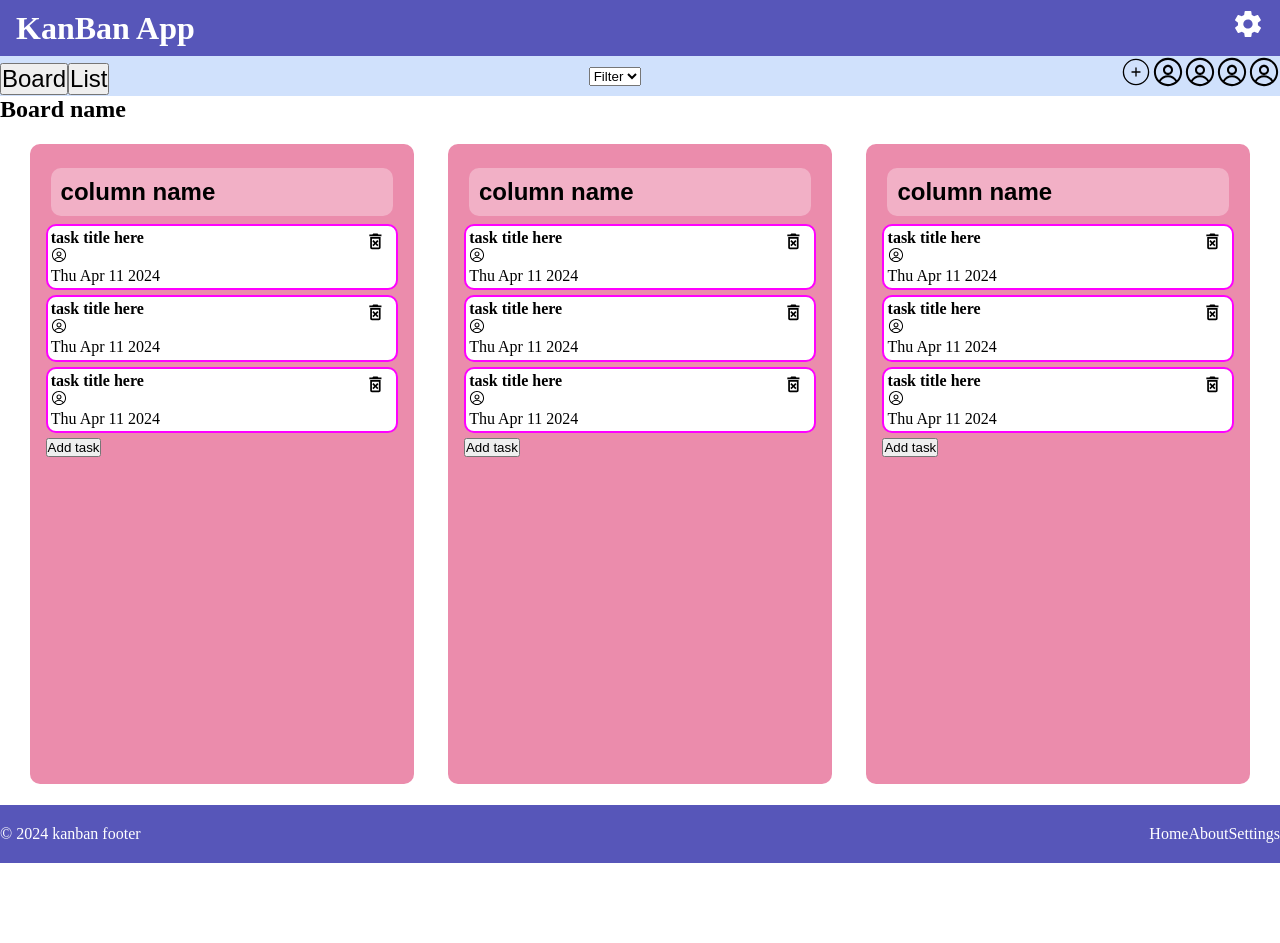
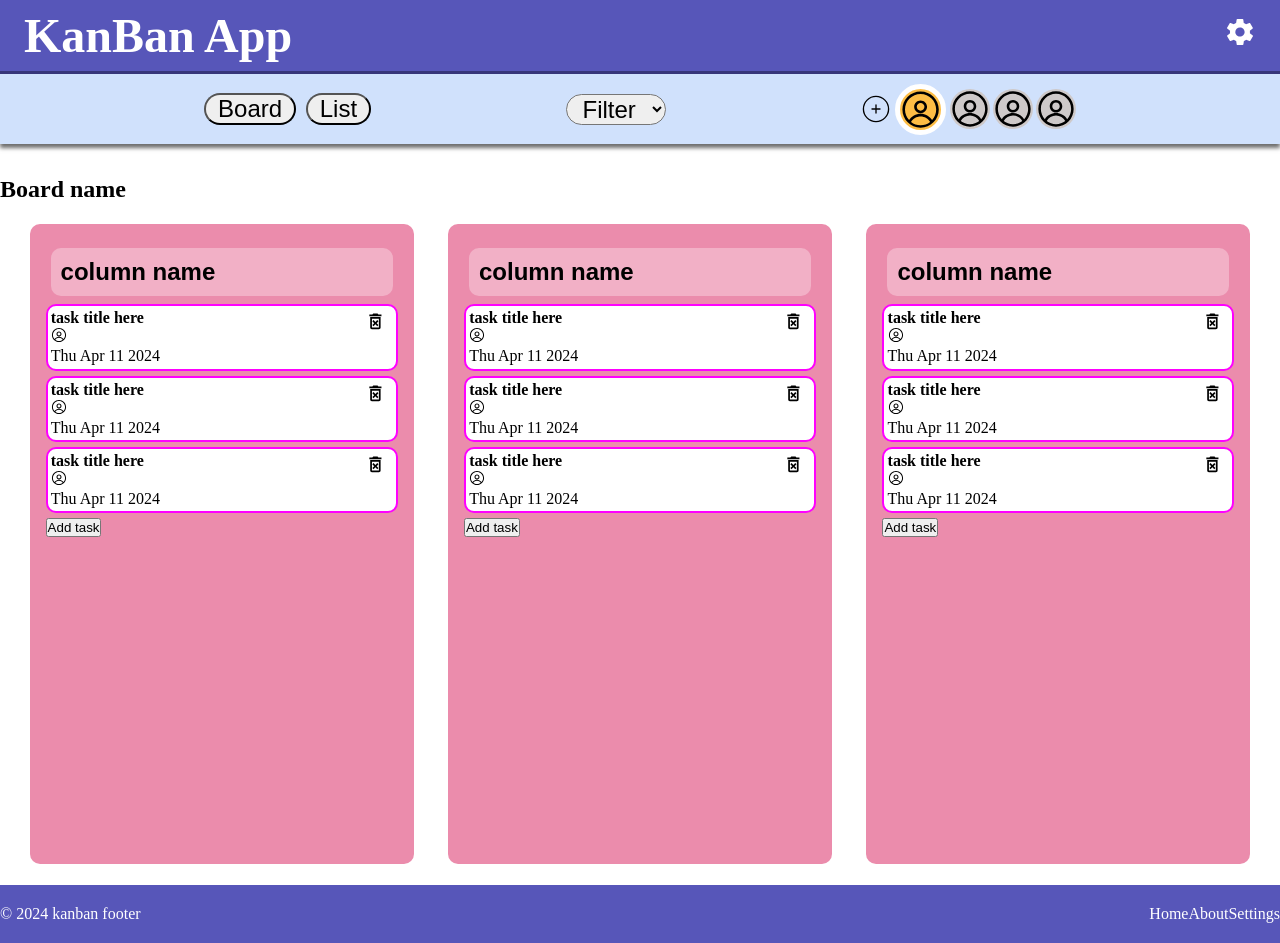
Before and after one commit to jumistrandberg/kanban_collab, a React (Vite) app: page / in a window 1280 px wide. Before the commit the page ends 863 px from the top, so only its background shows below. Built offline with nearby package versions, Linux system fonts and the light colour scheme.

Commit message:
added styling to header

```diff
--- a/src/App.jsx
+++ b/src/App.jsx
@@ -6,7 +6,9 @@ function App() {
   return (
     <body>
       <Header />
-      <Board />
+      <main>
+        <Board />
+      </main>
       <Footer />
     </body>
   );
--- a/src/components/Header.jsx
+++ b/src/components/Header.jsx
@@ -13,7 +13,7 @@ const Header = () => {
         </button>
       </div>
       <div className="tools_div">
-        <div>
+        <div className="tools_vue_div">
           <button className="tools_vue_btn">Board</button>
           <button className="tools_vue_btn">List</button>
         </div>
@@ -21,11 +21,11 @@ const Header = () => {
           <option value="">Filter</option>
         </select>
         <div className="user_avatar_div">
-          <CiCirclePlus role="button" />
-          <RxAvatar role="button" />
-          <RxAvatar role="button" />
-          <RxAvatar role="button" />
-          <RxAvatar role="button" />
+          <CiCirclePlus className="add_user_btn" role="button" />
+          <RxAvatar className="user_avatar active_user" role="button" />
+          <RxAvatar className="user_avatar" role="button" />
+          <RxAvatar className="user_avatar" role="button" />
+          <RxAvatar className="user_avatar" role="button" />
         </div>
       </div>
     </header>
--- a/src/index.css
+++ b/src/index.css
@@ -6,13 +6,21 @@
   padding: 0;
 }
 
+h1 {
+  font-size: 3rem;
+}
+
+/* ***** HEADER ***** */
+
 .logo_settings_div {
-  padding: 0.5em 1em;
+  padding: 0.5em 1.5em;
   background-color: #5756b9;
   display: flex;
   align-items: center;
   justify-content: space-between;
   color: white;
+  z-index: 2;
+  border-bottom: 3px solid #373679;
 }
 
 .settings_btn {
@@ -26,10 +34,45 @@
   background-color: #d0e1fc;
   display: flex;
   align-items: center;
-  justify-content: space-between;
+  justify-content: space-evenly;
+  font-size: 2rem;
+  padding: 0.3em;
+  box-shadow: 0px 4px 4px #6d6d6d;
+  margin-bottom: 1em;
+}
+
+.tools_vue_div {
+  display: flex;
+  align-items: center;
+  gap: 0.3em;
+}
+
+.tools_vue_btn,
+#filter {
+  font-size: 1.5rem;
+  padding: 0 0.5em;
+  border-radius: 20px;
+}
+
+.user_avatar_div {
+  display: flex;
+  align-items: center;
+  gap: 0.1em;
+}
+
+.add_user_btn {
   font-size: 2rem;
 }
 
-.tools_vue_btn {
-  font-size: 1.5rem;
+.user_avatar {
+  font-size: 2.5rem;
+  background-color: rgb(206, 201, 201);
+  border-radius: 50%;
 }
+
+.active_user {
+  background-color: rgb(253, 189, 69);
+  border: 5px solid white;
+  border-radius: 50%;
+  font-size: 3.2rem;
+}
```
